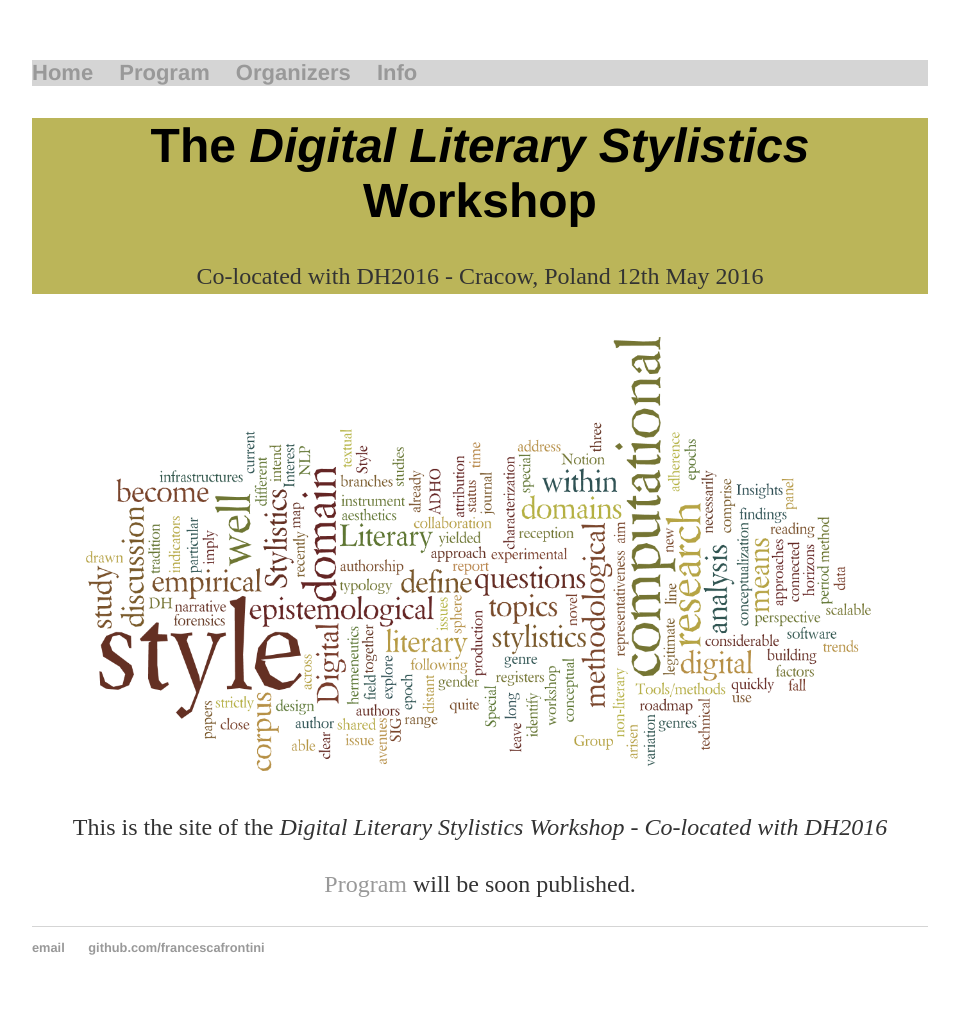
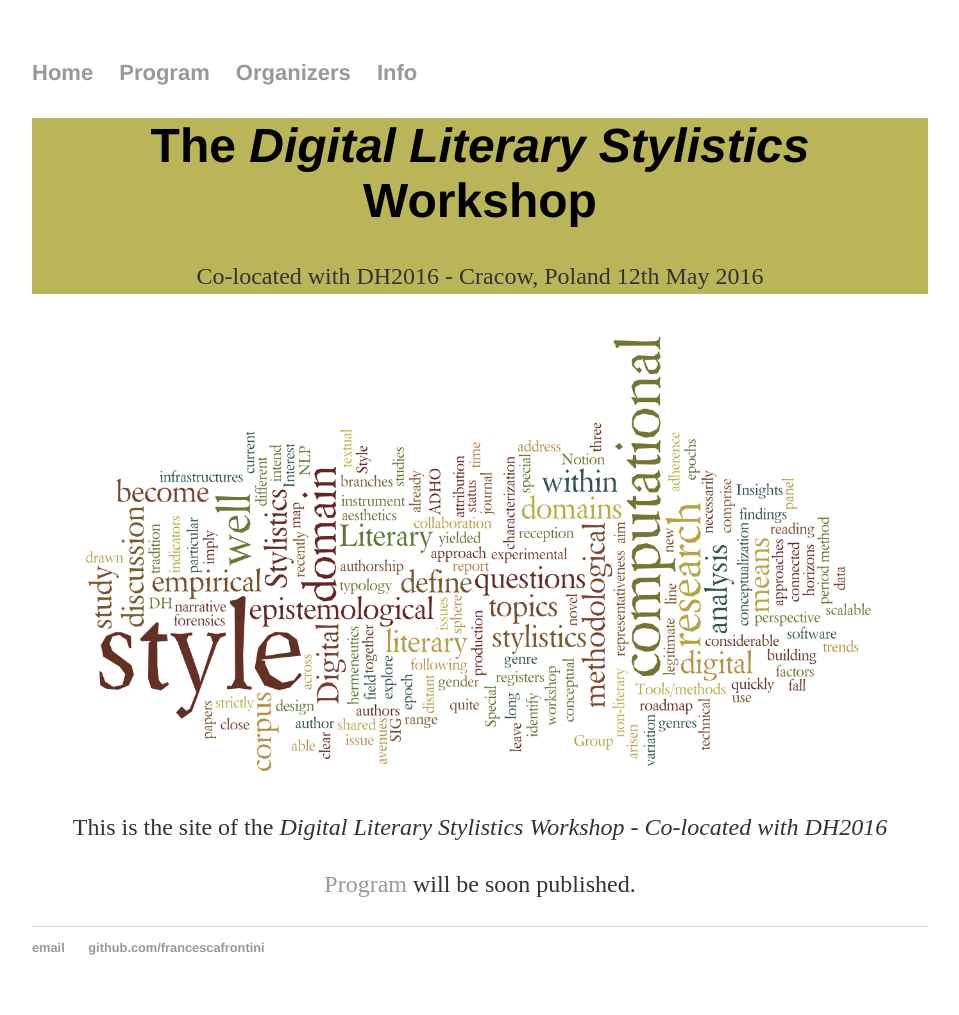
Before and after one commit to DigitalLiteraryStylistic/-DigitalLiteraryStylistic.github.io, a Jekyll site: the page built from index.html, in a window 1280 px wide. Shown: the whole page, without its empty margins (160-1119 px from the left). Built offline with Jekyll 4.4.1, drawn with Linux system fonts in a browser that asks for light colours.

Commit message:
Update main.css

```diff
--- a/css/main.css
+++ b/css/main.css
@@ -15,7 +15,6 @@ nav ul li, footer ul li {
 
 nav {
     font-size: 22px;
-    background: #d5d5d5;
 }
 
 a {
```
